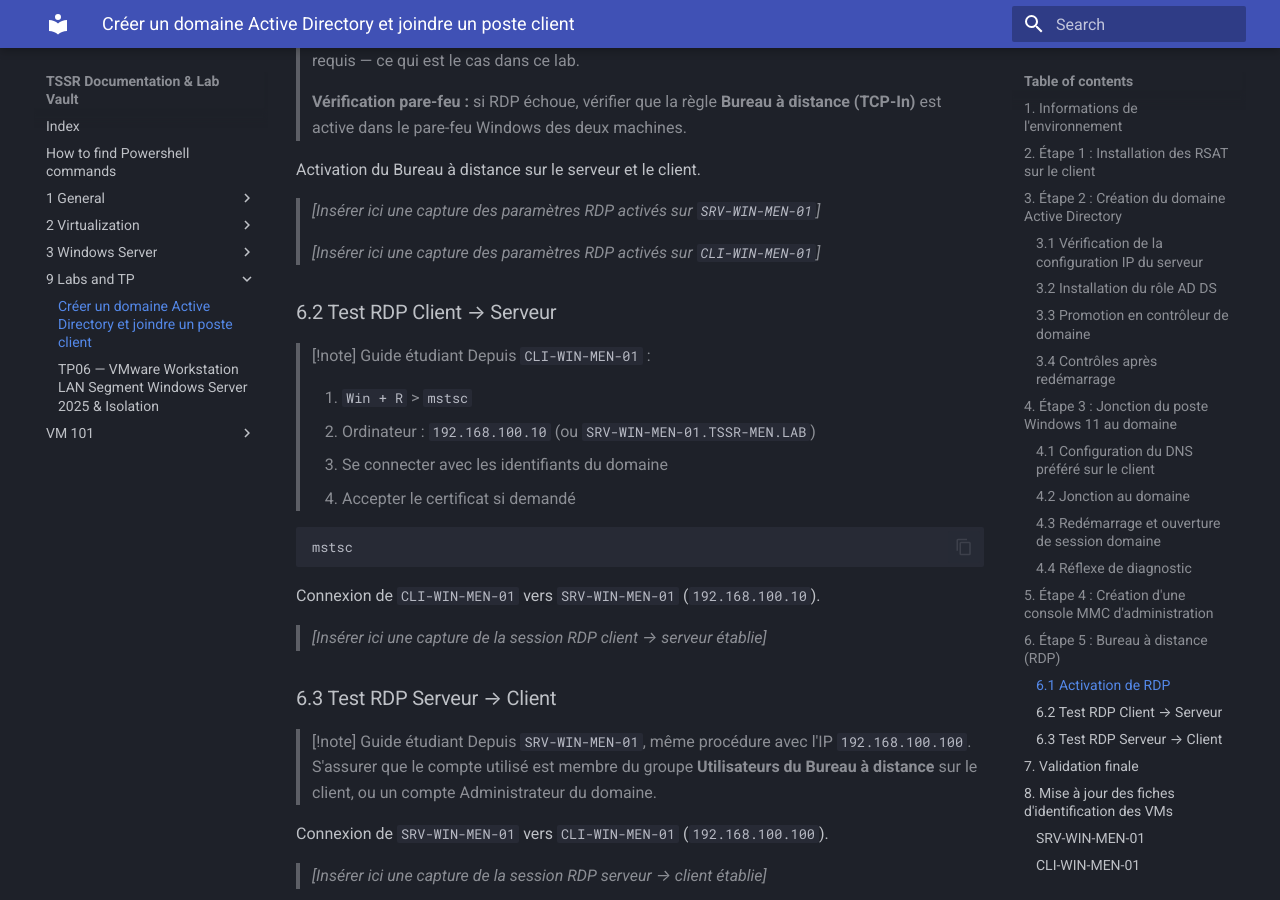
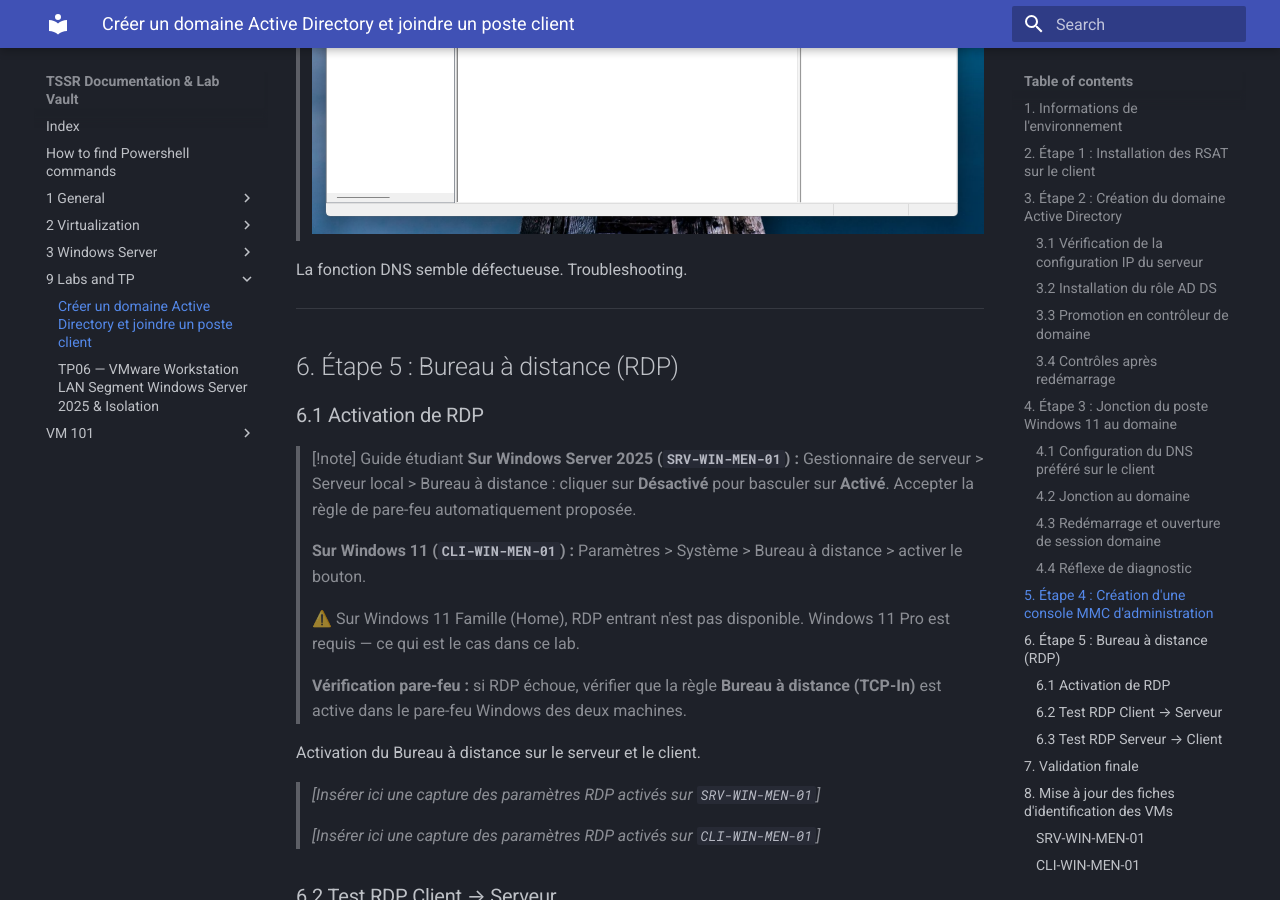
Before and after one commit to Natalshadow/TSSR_Doc, an MkDocs documentation site: the page built from docs/9-Labs and TP/Créer un domaine Active Directory et joindre un poste client.md, in a window 1280 px wide and 900 px high, scrolled down 14065 px. Built offline with MkDocs 1.6.1 and Material for MkDocs 9.7.7, drawn with Linux system fonts in a browser that asks for light colours.

Commit message:
vault backup: 2026-10-05 15:52:15

```diff
--- a/docs/9-Labs and TP/Créer un domaine Active Directory et joindre un poste client.md
+++ b/docs/9-Labs and TP/Créer un domaine Active Directory et joindre un poste client.md
@@ -126,7 +126,7 @@
 | **Contrôle**                                          | **Résultat** |
 | ----------------------------------------------------- | ------------ |
 | Serveur contrôleur du domaine `TSSR-MEN.LAB`          | ✅            |
-| Console Utilisateurs et ordinateurs AD opérationnelle | ✅ / ❌        |
+| Console Utilisateurs et ordinateurs AD opérationnelle | ✅            |
 | Zone DNS correspondant au domaine présente            | ✅ / ❌        |
 
 > ![](attachments/Pasted%20image%2020261005150131.png)
@@ -277,7 +277,10 @@
 
 Console enregistrée sous : `_[Nom de la console]_`
 
-> _[Insérer ici une capture de la console MMC personnalisée avec les deux composants logiciels enfichables]_
+> _[Insérer ici une capture de la console MMC personnalisée avec les deux composants logiciels enfichables]
+> ![](attachments/Pasted%20image%2020261005155156.png)_
+
+La fonction DNS semble défectueuse. Troubleshooting.
 
 ---
 
```
Also changed, not shown: docs/.obsidian/workspace.json, docs/9-Labs and TP/attachments/Pasted image 20261005155156.png (added).
